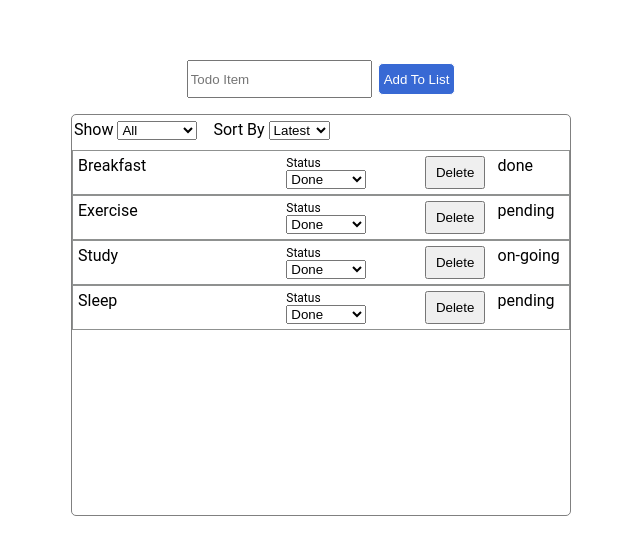
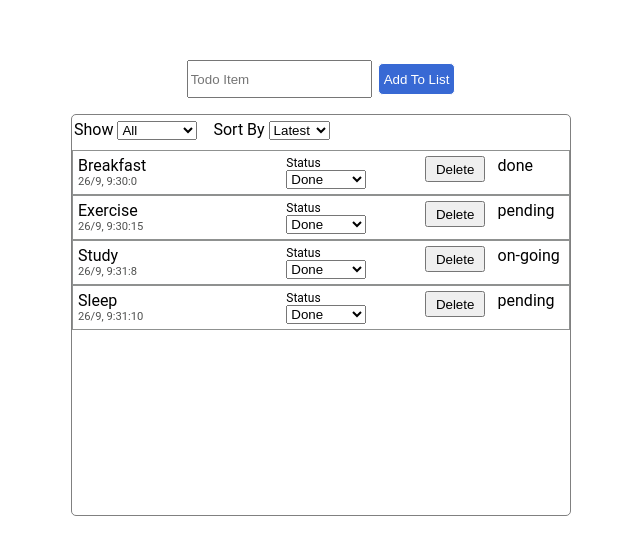
Before and after one commit to yourgotocoder/mean-section-a, an Angular app: page / in a window 1280 px wide. Shown: the part 180-734 px from the top of the page, without its empty margins (319-959 px from the left). Built offline with nearby package versions, Linux system fonts and the light colour scheme.

Commit message:
Further modifications to the ui

```diff
--- a/src/app/todo/todo-list/todo-list.component.css
+++ b/src/app/todo/todo-list/todo-list.component.css
@@ -23,8 +23,8 @@
 }
 
 .todo-item:hover {
-  height: 30px;
-  font-size: 1.2rem;
+  height: 40px;
+  font-size: 1.1rem;
 }
 
 .todo-item button {
@@ -43,3 +43,17 @@
 .todo-item-select-status {
   font-size: 12px;
 }
+
+.todo-item-title {
+  display: flex;
+  flex-direction: column;
+}
+
+.todo-item-date {
+  font-size: 0.7rem;
+  color: rgb(79, 80, 79)
+}
+
+.todo-item-delete {
+  height: 26px;
+}
--- a/src/app/todo/todo-list/todo-list.component.html
+++ b/src/app/todo/todo-list/todo-list.component.html
@@ -2,7 +2,7 @@
   <!-- Actions to filter and sort -->
   <div class="todo-list-actions">
     <div>
-      <label for="status">Show {{" "}}</label>
+      <label for="status">Show {{ " " }}</label>
       <select name="status" id="status">
         <option value="all">All</option>
         <option value="done">Done</option>
@@ -12,7 +12,7 @@
     </div>
 
     <div>
-      <label for="status">Sort By {{" "}}</label>
+      <label for="status">Sort By {{ " " }}</label>
       <select name="status" id="status">
         <option value="latest">Latest</option>
         <option value="oldest">Oldest</option>
@@ -22,7 +22,15 @@
 
   <!-- Display items -->
   <div *ngFor="let todoItem of dummyData" class="todo-item">
-    <span class="todo-item-title">{{ todoItem.title }}</span>
+    <div class="todo-item-title">
+      {{ todoItem.title }}
+      <span class="todo-item-date"
+        >
+        {{formatDate(todoItem.date)}}
+  </span
+      >
+    </div>
+
     <div class="todo-item-select-status">
       <label for="status">Status</label>
       <br />
@@ -32,7 +40,7 @@
         <option value="on-going">On-Going</option>
       </select>
     </div>
-    <button>Delete</button>
+    <button class="todo-item-delete">Delete</button>
     <span class="todo-item-status">{{ todoItem.status }}</span>
   </div>
 </div>
--- a/src/app/todo/todo-list/todo-list.component.ts
+++ b/src/app/todo/todo-list/todo-list.component.ts
@@ -11,9 +11,30 @@ export class TodoListComponent implements OnInit {
   ngOnInit(): void {}
 
   dummyData: any[] = [
-    { title: 'Breakfast', status: 'done', date: '' },
-    { title: 'Exercise', status: 'pending', date: '' },
-    { title: 'Study', status: 'on-going', date: '' },
-    { title: 'Sleep', status: 'pending', date: ''},
+    {
+      title: 'Breakfast',
+      status: 'done',
+      date: new Date('Mon Sep 26 2022 15:00:00 GMT+0530 (India Standard Time)'),
+    },
+    {
+      title: 'Exercise',
+      status: 'pending',
+      date: new Date('Mon Sep 26 2022 15:00:15 GMT+0530 (India Standard Time)'),
+    },
+    {
+      title: 'Study',
+      status: 'on-going',
+      date: new Date('Mon Sep 26 2022 15:01:08 GMT+0530 (India Standard Time)'),
+    },
+    {
+      title: 'Sleep',
+      status: 'pending',
+      date: new Date('Mon Sep 26 2022 15:01:10 GMT+0530 (India Standard Time)'),
+    },
   ];
+
+  formatDate = (date: Date): string => {
+    const dateToFormat = new Date(date);
+    return `${dateToFormat.getDate()}/${dateToFormat.getMonth() + 1}, ${dateToFormat.getHours()}:${dateToFormat.getMinutes()}:${dateToFormat.getSeconds()}`;
+  }
 }
```
